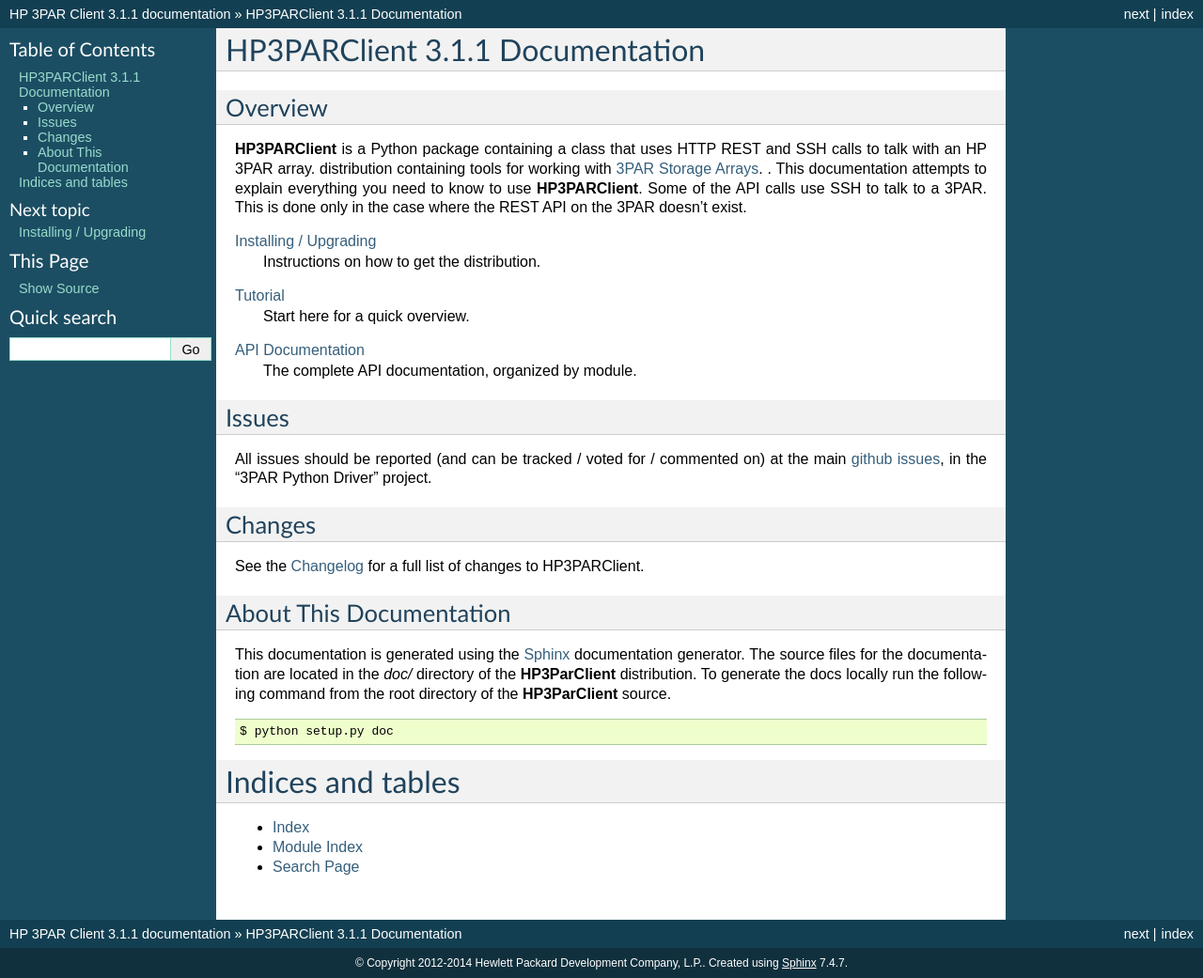
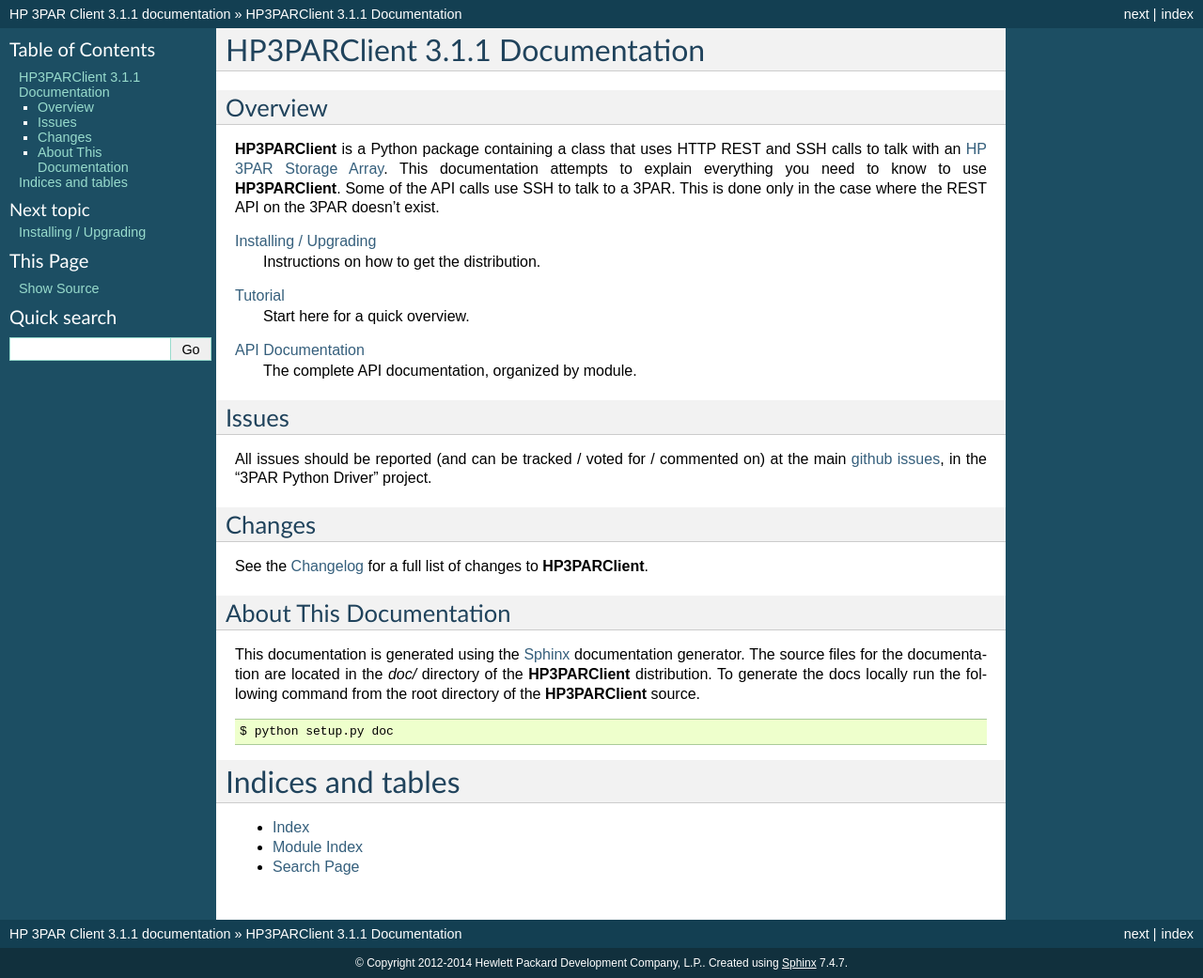
Before and after one commit to hpe-storage/python-3parclient, a Sphinx documentation site: the page built from docs/index.rst, in a window 1280 px wide. Shown: the whole page at 94% size. Built offline with Sphinx 7.4.7, drawn with Linux system fonts in a browser that asks for light colours; pages that are not in the unit, such as notebooks, are missing from menus.

Commit message:
Minor documentation revisions to 3PARClient
Fixed incomplete sentence in index.rst.
Fixed bolded HP3ParClient text so it is the same everywhere.
Some places did not have the same capitalization or bolding.

Change-Id: I6ebc1d2a47b94f44cc2b88ba9551b4ac775fa5a4

```diff
--- a/docs/api/index.rst
+++ b/docs/api/index.rst
@@ -1,8 +1,8 @@
 API Documentation
 =================
 
-The HP 3Par Client package contains a :mod:`hp3parclient` class which extends a more
-generic :mod:`http` class for doing REST calls
+The **HP3PARClient** package contains a :mod:`hp3parclient` class which extends a more
+generic :mod:`http` class for doing REST calls.
 
 .. toctree::
    :maxdepth: 2
--- a/docs/index.rst
+++ b/docs/index.rst
@@ -4,12 +4,10 @@
 Overview
 --------
 **HP3PARClient** is a Python package containing a class that uses
-HTTP REST and SSH calls to talk with an HP 3PAR array.
-distribution containing tools for working with
-`3PAR Storage Arrays <http://www.3par.com>`_.
-. This documentation attempts to explain
-everything you need to know to use **HP3PARClient**.  Some of the
-API calls use SSH to talk to a 3PAR.  This is done only in the case
+HTTP REST and SSH calls to talk with an
+`HP 3PAR Storage Array <http://www.3par.com>`_. This documentation
+attempts to explain everything you need to know to use **HP3PARClient**.
+Some of the API calls use SSH to talk to a 3PAR. This is done only in the case
 where the REST API on the 3PAR doesn't exist.
 
 :doc:`installation`
@@ -33,7 +31,7 @@
 
 Changes
 -------
-See the :doc:`changelog` for a full list of changes to HP3PARClient.
+See the :doc:`changelog` for a full list of changes to **HP3PARClient**.
 
 
 About This Documentation
@@ -41,8 +39,8 @@
 This documentation is generated using the `Sphinx
 <http://sphinx.pocoo.org/>`_ documentation generator. The source files
 for the documentation are located in the *doc/* directory of the
-**HP3ParClient** distribution. To generate the docs locally run the
-following command from the root directory of the **HP3ParClient** source.
+**HP3PARClient** distribution. To generate the docs locally run the
+following command from the root directory of the **HP3PARClient** source.
 
 .. code-block:: bash
 
--- a/docs/installation.rst
+++ b/docs/installation.rst
@@ -3,7 +3,7 @@
 .. highlight:: bash
 
 
-**HP3ParClient** is in the `Python Package Index
+**HP3PARClient** is in the `Python Package Index
 <http://pypi.python.org/pypi/hp3parclient/>`_.
 
 Installing with pip
--- a/docs/tutorial.rst
+++ b/docs/tutorial.rst
@@ -2,11 +2,11 @@
 ========
 
 This tutorial is intended as an introduction to working with
-**HP3ParClient**.
+**HP3PARClient**.
 
 Prerequisites
 -------------
-Before we start, make sure that you have the **HP3ParClient** distribution
+Before we start, make sure that you have the **HP3PARClient** distribution
 :doc:`installed <installation>`. In the Python shell, the following
 should run without raising an exception:
 
@@ -19,7 +19,7 @@
 
 Create the Client and login
 ---------------------------
-The first step when working with **HP3ParClient** is to create a
+The first step when working with **HP3PARClient** is to create a
 :class:`~hp3parclient.client.HP3ParClient` to the 3PAR drive array
 and logging in to create the session.   You must :meth:`~hp3parclient.client.HP3ParClient.login` prior to calling the other APIs to do work on the 3PAR.
 Doing so is easy:
```
